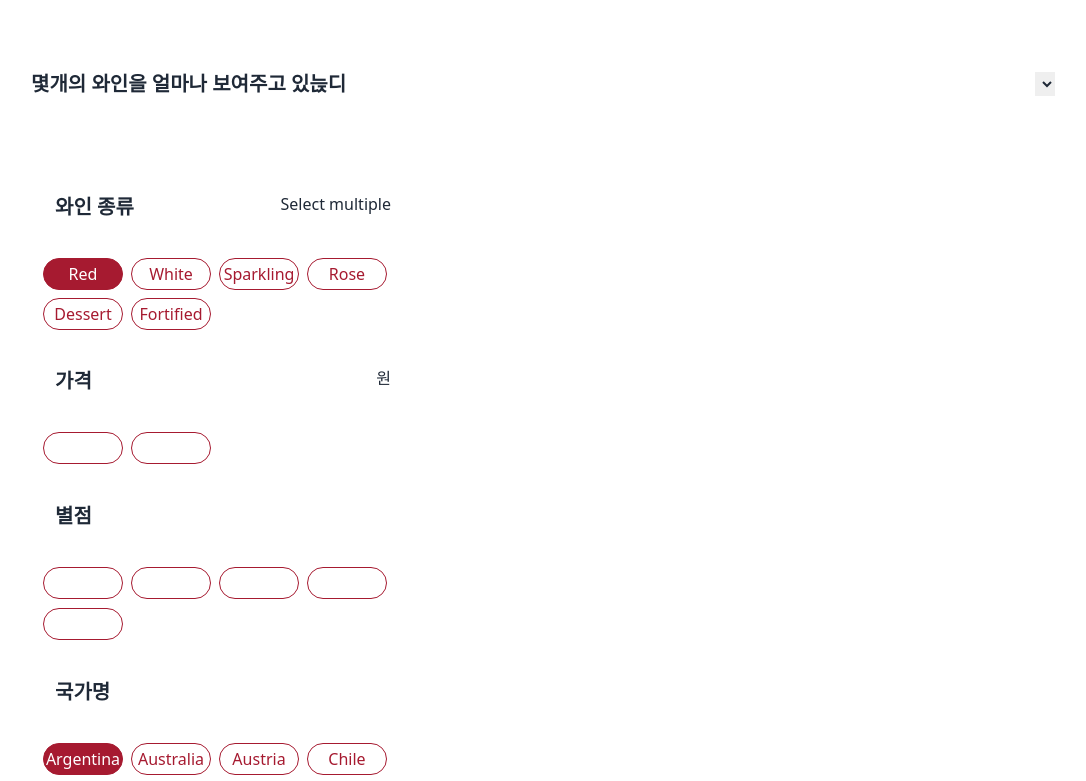
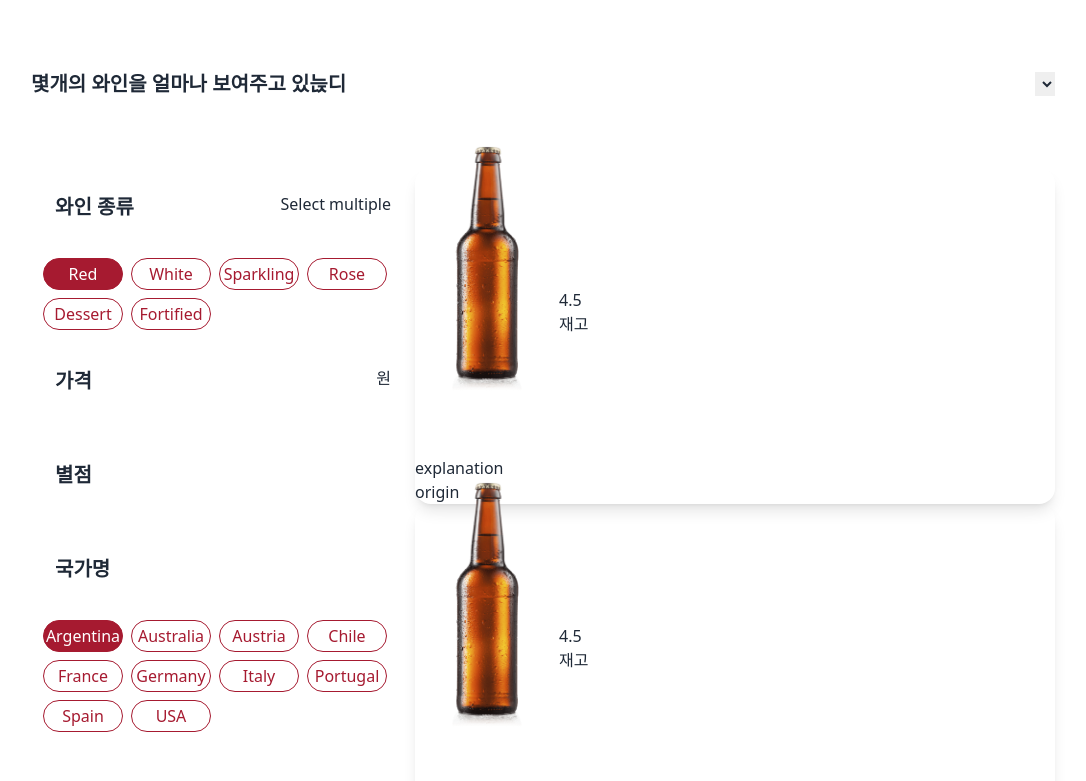
Before and after one commit to DIDIANDMA/disefront, a React (Create React App) app: page / in a window 1280 px wide. Shown: the top 781 px of the page, without its empty margins (97-1183 px from the left). Built offline with nearby package versions, Linux system fonts and the light colour scheme.

Commit message:
✨제품 리스트란 추가 , 간단 수정

```diff
--- a/public/data/filterList/filterList.json
+++ b/public/data/filterList/filterList.json
@@ -1,6 +1,7 @@
 [
   {
     "title": "와인 종류",
+    "type": "button",
     "subtitle": "Select multiple",
     "content": [
       { "id": 1, "content": "Red" },
@@ -13,16 +14,19 @@
   },
   {
     "title": "가격",
+    "type": "nonbutton",
     "subtitle": "원",
     "content": [10000, 40000]
   },
   {
     "title": "별점",
+    "type": "nonbutton",
     "subtitle": null,
     "content": [5, 4, 3, 2, 1]
   },
   {
     "title": "국가명",
+    "type": "button",
     "subtitle": null,
     "content": [
       { "id": 1, "content": "Argentina" },
--- /dev/null
+++ b/public/data/mainProduct/mainProduct.json
@@ -0,0 +1,148 @@
+[
+  {
+    "id": 1,
+    "name": "술명1",
+    "explanation": "explanation",
+    "origin": "origin",
+    "img_url": "./images/test.png",
+    "price": "20000",
+    "rating": "4.5"
+  },
+  {
+    "id": 2,
+    "name": "술명2",
+    "explanation": "explanation",
+    "origin": "origin",
+    "img_url": "./images/test.png",
+    "price": "20000",
+    "rating": "4.5"
+  },
+  {
+    "id": 3,
+
+    "name": "술명3",
+    "explanation": "explanation",
+    "origin": "origin",
+    " img_url": "./images/test.png",
+    "price": "20000",
+    "rating": "4.5"
+  },
+  {
+    "id": 4,
+
+    "name": "술명4",
+    "explanation": "explanation",
+    "origin": "origin",
+    "img_url": "./images/test.png",
+    "price": "20000",
+    "rating": "4.5"
+  },
+  {
+    "id": 5,
+    "name": "술명5",
+    "explanation": "explanation",
+    "origin": "origin",
+    "img_url": "./images/test.png",
+    "price": "20000",
+    "rating": "4.5"
+  },
+  {
+    "id": 6,
+    "name": "술명6",
+    "explanation": "explanation",
+    "origin": "origin",
+    "img_url": "./images/test.png",
+    "price": "20000",
+    "rating": "4.5"
+  },
+  {
+    "id": 7,
+    "name": "술명7",
+    "explanation": "explanation",
+    "origin": "origin",
+    "img_url": "./images/test.png",
+    "price": "20000",
+    "rating": "4.5"
+  },
+  {
+    "id": 8,
+    "name": "술명8",
+    "explanation": "explanation",
+    "origin": "origin",
+    "img_url": "./images/test.png",
+    "price": "20000",
+    "rating": "4.5"
+  },
+  {
+    "id": 9,
+    "name": "술명9",
+    "explanation": "explanation",
+    "origin": "origin",
+    "img_url": "./images/test.png",
+    "price": "20000",
+    "rating": "4.5"
+  },
+  {
+    "id": 10,
+    "name": "술명10",
+    "explanation": "explanation",
+    "origin": "origin",
+    "img_url": "./images/test.png",
+    "price": "20000",
+    "rating": "4.5"
+  },
+  {
+    "id": 11,
+    "name": "술명11",
+    "explanation": "explanation",
+    "origin": "origin",
+    "img_url": "./images/test.png",
+    "price": "20000",
+    "rating": "4.5"
+  },
+  {
+    "id": 12,
+    "name": "술명12",
+    "explanation": "explanation",
+    "origin": "origin",
+    "img_url": "./images/test.png",
+    "price": "20000",
+    "rating": "4.5"
+  },
+  {
+    "id": 13,
+    "name": "술명13",
+    "explanation": "explanation",
+    "origin": "origin",
+    "img_url": "./images/test.png",
+    "price": "20000",
+    "rating": "4.5"
+  },
+  {
+    "id": 14,
+    "name": "술명14",
+    "explanation": "explanation",
+    "origin": "origin",
+    "img_url": "./images/test.png",
+    "price": "20000",
+    "rating": "4.5"
+  },
+  {
+    "id": 15,
+    "name": "술명15",
+    "explanation": "explanation",
+    "origin": "origin",
+    "img_url": "./images/test.png",
+    "price": "20000",
+    "rating": "4.5"
+  },
+  {
+    "id": 16,
+    "name": "술명16",
+    "explanation": "explanation",
+    "origin": "origin",
+    "img_url": "./images/test.png",
+    "price": "20000",
+    "rating": "4.5"
+  }
+]
--- /dev/null
+++ b/src/components/Card/Card.js
@@ -0,0 +1,28 @@
+const Card = ({ item, type }) => {
+  const { id, name, explanation, origin, img_url, price, rating } = item;
+  const typeCheck = type === "productList" && "max-w-3xl";
+
+  return (
+    <div
+      id={id}
+      key={name}
+      className={`border-solid shadow-lg rounded-2xl   last: flex-col hover:shadow-Black-100/40  hover:cursor-pointer `}
+    >
+      <div className={`flex items-center  ${typeCheck}`}>
+        <div className=" relative bottom-10  ">
+          <img src={img_url} className="mainImg w-36 h-72 z-50" alt="맥주병" />
+        </div>
+        <div className=" flex-col items-center">
+          <h1>{rating}</h1>
+          <p>재고</p>
+        </div>
+      </div>
+      <div>
+        <p>{explanation}</p>
+        <p>{origin}</p>
+      </div>
+    </div>
+  );
+};
+
+export default Card;
--- /dev/null
+++ b/src/pages/ProductList/CardList/CardList.js
@@ -0,0 +1,31 @@
+import { useState, useEffect } from "react";
+import axios from "axios";
+import Card from "../../../components/Card/Card";
+const TYPE = "productList";
+const CardList = () => {
+  const [isLoading, setIsLoading] = useState(false);
+  const [mainData, setMainData] = useState([]);
+  useEffect(() => {
+    axios
+      .get("/data/mainProduct/mainProduct.json")
+      .then(res => {
+        if (res) {
+          setIsLoading(true);
+          setMainData(res.data);
+        }
+      })
+      .catch(e => console.log(e));
+  }, []);
+
+  return (
+    <section className=" grow">
+      {isLoading &&
+        mainData.map(item => {
+          const { id, name } = item;
+          return <Card item={item} type={TYPE} />;
+        })}
+    </section>
+  );
+};
+
+export default CardList;
--- a/src/pages/ProductList/FilterList/FilterList.js
+++ b/src/pages/ProductList/FilterList/FilterList.js
@@ -27,10 +27,10 @@ const FilterList = () => {
   }, []);
 
   return (
-    <section className=" flex flex-col  grow ">
+    <section className=" flex flex-col ">
       {isLoading &&
         btnData.map(data => {
-          const { title, subtitle, content, id } = data;
+          const { title, subtitle, content, id, type } = data;
           return (
             <FilterContainer
               key={title}
@@ -39,7 +39,8 @@ const FilterList = () => {
               subtitle={subtitle}
               content={content}
             >
-              {content.map(txt => {
+              {type === "button" &&
+                content.map(txt => {
                   const { id, content } = txt;
                   return (
                     <Btn
--- a/src/pages/ProductList/ProductList.js
+++ b/src/pages/ProductList/ProductList.js
@@ -1,10 +1,12 @@
 import ProductListContainer from "./ProductListContainer/ProductListContainer";
 import FilterList from "./FilterList/FilterList";
+import CardList from "./CardList/CardList";
 
 const ProductList = () => {
   return (
     <ProductListContainer>
       <FilterList />
+      <CardList />
     </ProductListContainer>
   );
 };
--- a/src/pages/ProductList/ProductListContainer/ProductListContainer.js
+++ b/src/pages/ProductList/ProductListContainer/ProductListContainer.js
@@ -11,7 +11,7 @@ const ProductListContainer = ({ children }) => {
           <select />
         </section>
       </article>
-      <article className=" flex grow ">{children}</article>
+      <article className=" flex  ">{children}</article>
     </main>
   );
 };
```
Also changed, not shown: public/images/test.png (added). Lines whose indentation alone changed are shown as unchanged.
